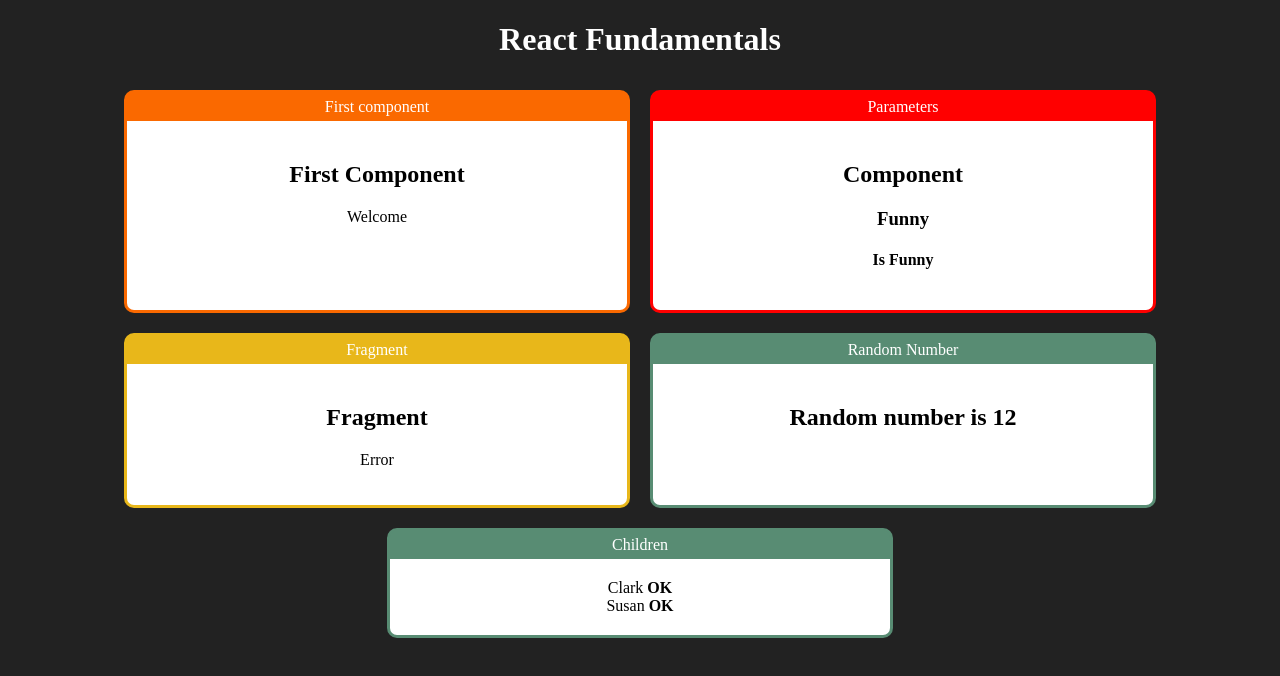
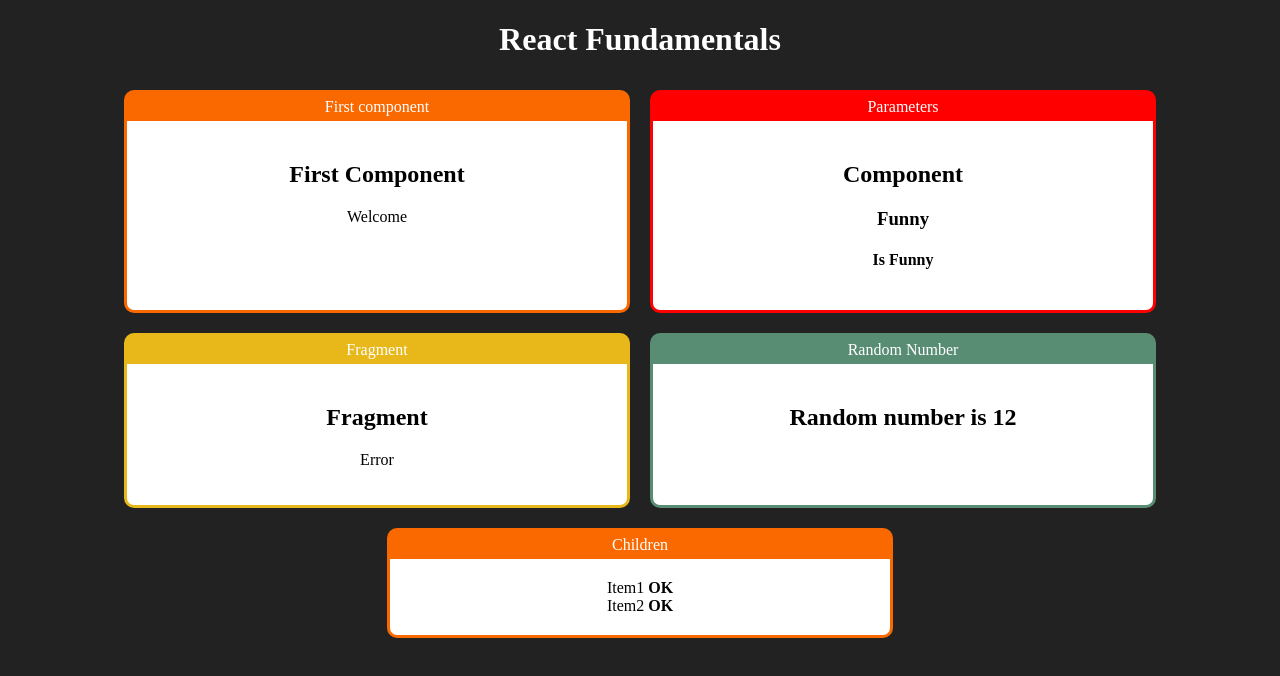
Before and after one commit to rafaelsantos/reactjs-course, a React (Create React App) app in the folder react-fundamentals/: page / in a window 1280 px wide. Shown: the top 676 px of the page. Built offline with nearby package versions, Linux system fonts and the light colour scheme.

Commit message:
Passing properties from root to child

```diff
--- a/react-fundamentals/src/App.jsx
+++ b/react-fundamentals/src/App.jsx
@@ -5,6 +5,7 @@
 import Fragment from './components/basics/Fragment'
 import Random from './components/basics/Random'
 import Root from './components/basics/Root'
+import Child from './components/basics/Child'
 
 import Card from './components/layout/Card'
 
@@ -39,8 +40,11 @@
                     <Random min={2} max={35} />
                 </Card>
 
-                <Card title="Children" color="#588C73">
-                    <Root status="OK" />
+                <Card title="Children" color="#FA6900">
+                    <Root status="OK">
+                        <Child name="Item1" />
+                        <Child name="Item2" />
+                    </Root>
                 </Card>
             </div>
         </div>
--- a/react-fundamentals/src/components/basics/Root.jsx
+++ b/react-fundamentals/src/components/basics/Root.jsx
@@ -1,11 +1,13 @@
 import React from 'react'
-import Child from './Child'
 
 export default (props) => {
     return (
         <div>
-            <Child name="Clark" status={props.status} />
-            <Child name="Susan" {...props} />
+            {
+                React.Children.map(props.children, (el) => {
+                    return React.cloneElement(el, { ...props })
+                })
+            }
         </div>
     )
 }
```
